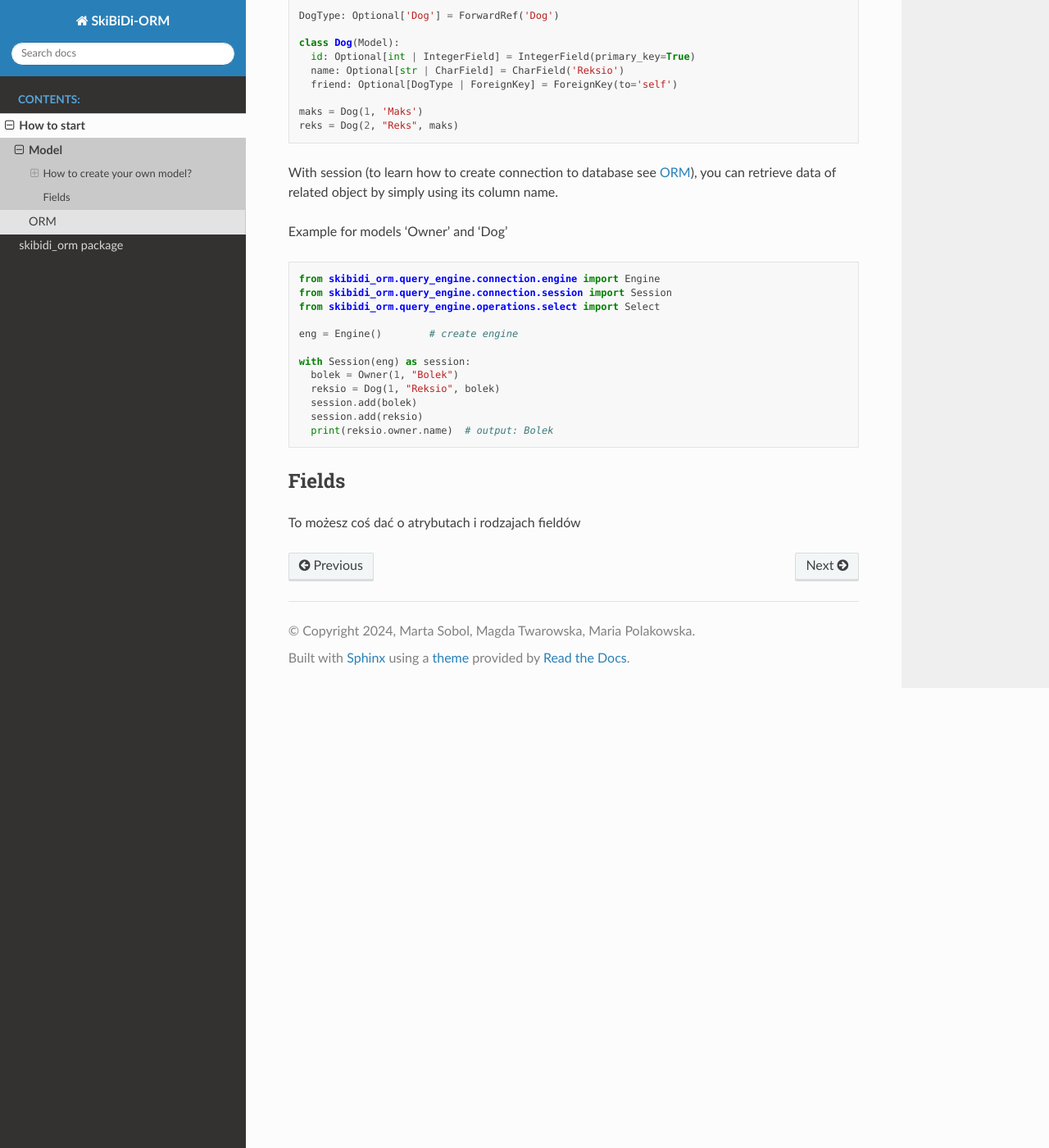
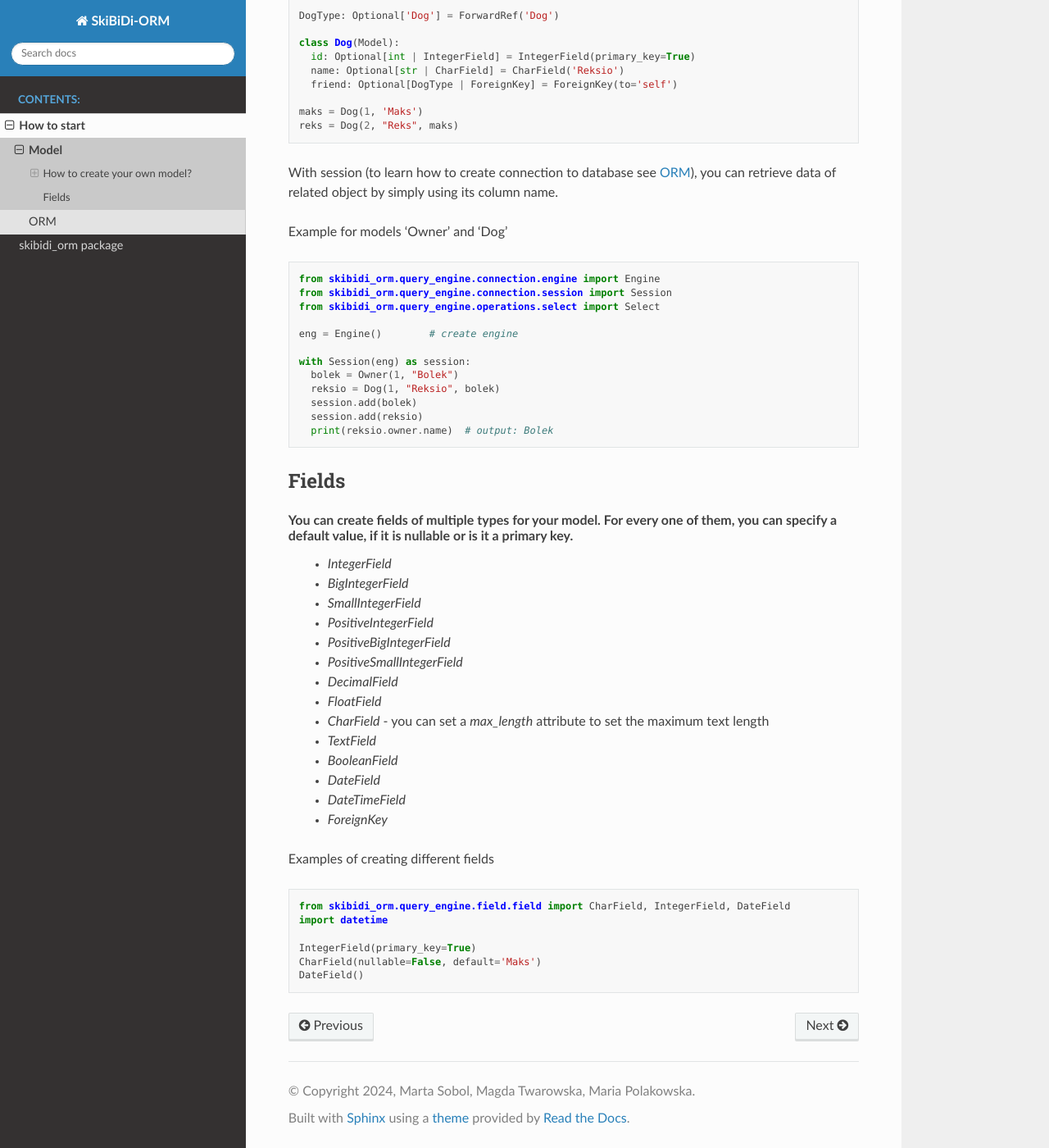
Before and after one commit to sysy-inc/zprp-23z-python-orm, a Sphinx documentation site: the page built from docs/source/model.rst, in a window 1280 px wide and 1400 px high, scrolled down 1634 px. Shown: the whole window at 82% size. Built offline with Sphinx 7.4.7 and the Read the Docs theme 2.0.0, drawn with Linux system fonts in a browser that asks for light colours; some of the changed text lies outside the part shown.

Commit message:
added fields docs

```diff
--- a/docs/source/model.rst
+++ b/docs/source/model.rst
@@ -7,7 +7,7 @@ How to create your own model?
 
 Welcome to skibidi project! With our library, you can create a database model!
 
-Every model should inherit from the class 'Model'.
+Every model you create should inherit from the class 'Model'.
 
 Example
 -------
@@ -118,4 +118,29 @@ Example for models 'Owner' and 'Dog'
 Fields
 ==========
 
-To możesz coś dać o atrybutach i rodzajach fieldów
+You can create fields of multiple types for your model. For every one of them, you can specify a default value, if it is nullable or is it a primary key.
+ - *IntegerField*
+ - *BigIntegerField*
+ - *SmallIntegerField*
+ - *PositiveIntegerField*
+ - *PositiveBigIntegerField*
+ - *PositiveSmallIntegerField*
+ - *DecimalField*
+ - *FloatField*
+ - *CharField* - you can set a *max_length* attribute to set the maximum text length
+ - *TextField*
+ - *BooleanField*
+ - *DateField*
+ - *DateTimeField*
+ - *ForeignKey*
+
+Examples of creating different fields
+
+.. code-block:: python
+
+  from skibidi_orm.query_engine.field.field import CharField, IntegerField, DateField
+  import datetime
+
+  IntegerField(primary_key=True)
+  CharField(nullable=False, default='Maks')
+  DateField()
```
